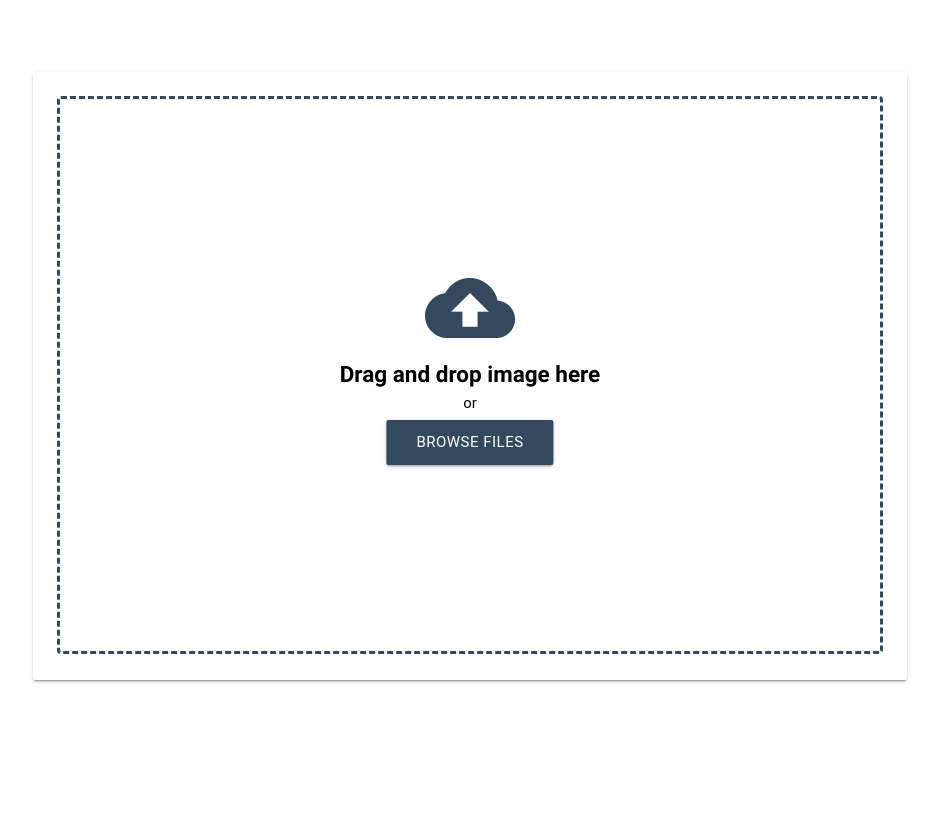
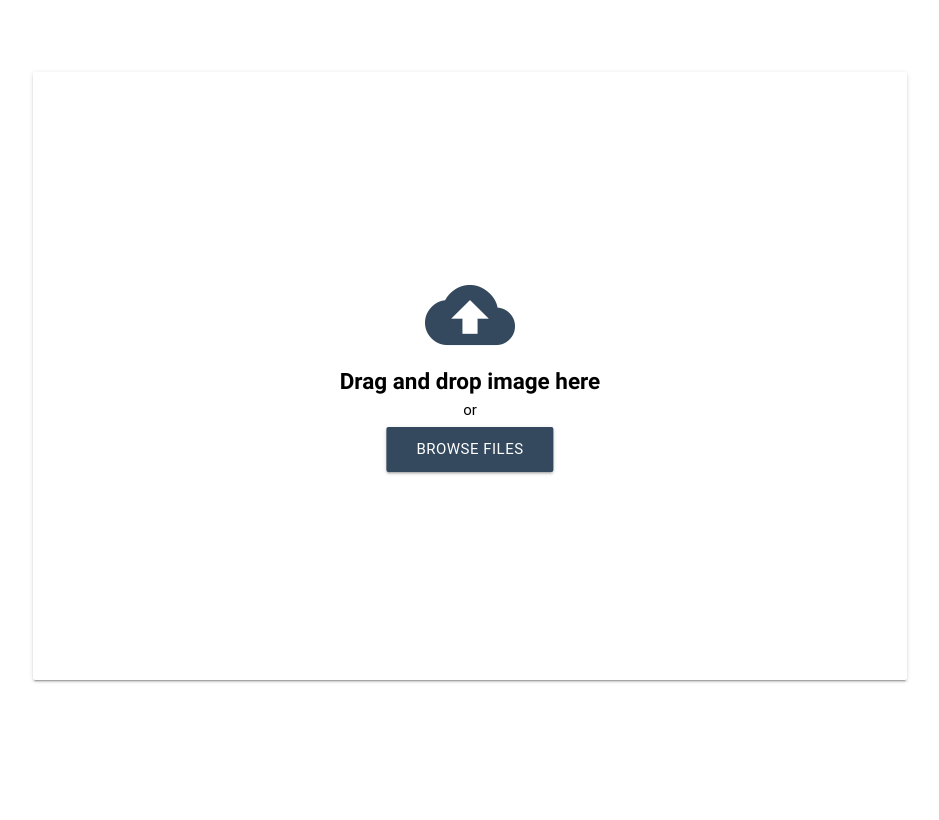
Before and after one commit to meetrilok/objectDetect, a Django app: page /classify_image/classify/ in a window 1280 px wide. Shown: the whole page, without its empty margins (170-1109 px from the left). Run offline with Django 3.2, Linux system fonts and the light colour scheme; some libraries are stand-ins or nearby versions; some web fonts are replaced.

Commit message:
update settings

```diff
--- a/classify_image/static/css/classify.css
+++ b/classify_image/static/css/classify.css
@@ -41,7 +41,7 @@ body {
 
 #drop-container {
   height: calc(100% - 50px);
-  border-style: dashed;
+
   border-color: #34495E;
   border-radius: 4px;
 }
```
